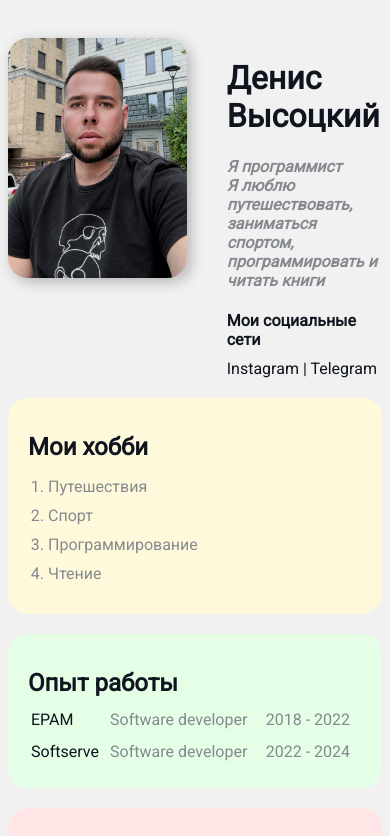
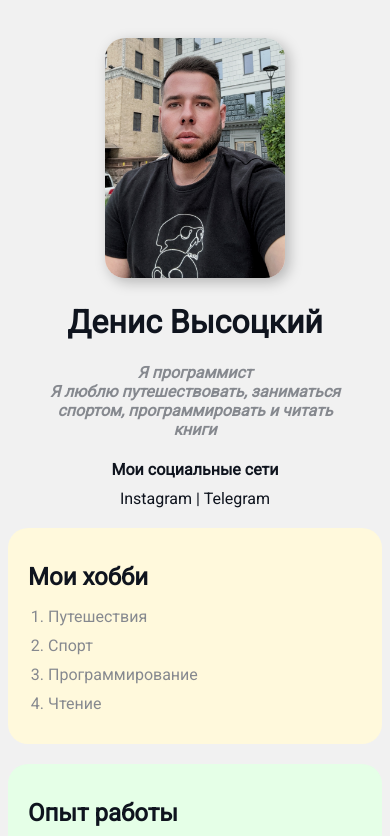
Before and after one commit to denysvysotskyi/CV, a website built with webpack: page index.html in a window 390 px wide. Shown: the top 836 px of the page. Built offline with nearby package versions, Linux system fonts and the light colour scheme.

Commit message:
Modify image

```diff
--- a/css/style.css
+++ b/css/style.css
@@ -54,6 +54,19 @@ a:hover {
 .info {
   margin-bottom: 20px;
   display: flex;
+}
+
+@media (max-width: 700px) {
+  .info {
+    display: block;
+  }
+  .info-text {
+    text-align: center;
+    margin-right: 40px;
+  }
+  .image {
+    text-align: center;
+  }
 }
 
 .info p {
--- a/index.html
+++ b/index.html
@@ -9,7 +9,11 @@
   <body>
     <div class="container">
       <div class="info">
-        <img src="photo.jpg" alt="Что-то пошло не так" class="photo">
+        <p class="image">
+          <img src="photo.jpg"
+               alt="Что-то пошло не так"
+               class="photo" />
+        </p>
         <div class="info-text">
           <h1> Денис Высоцкий </h1>
           <p> Я программист </p>
```
